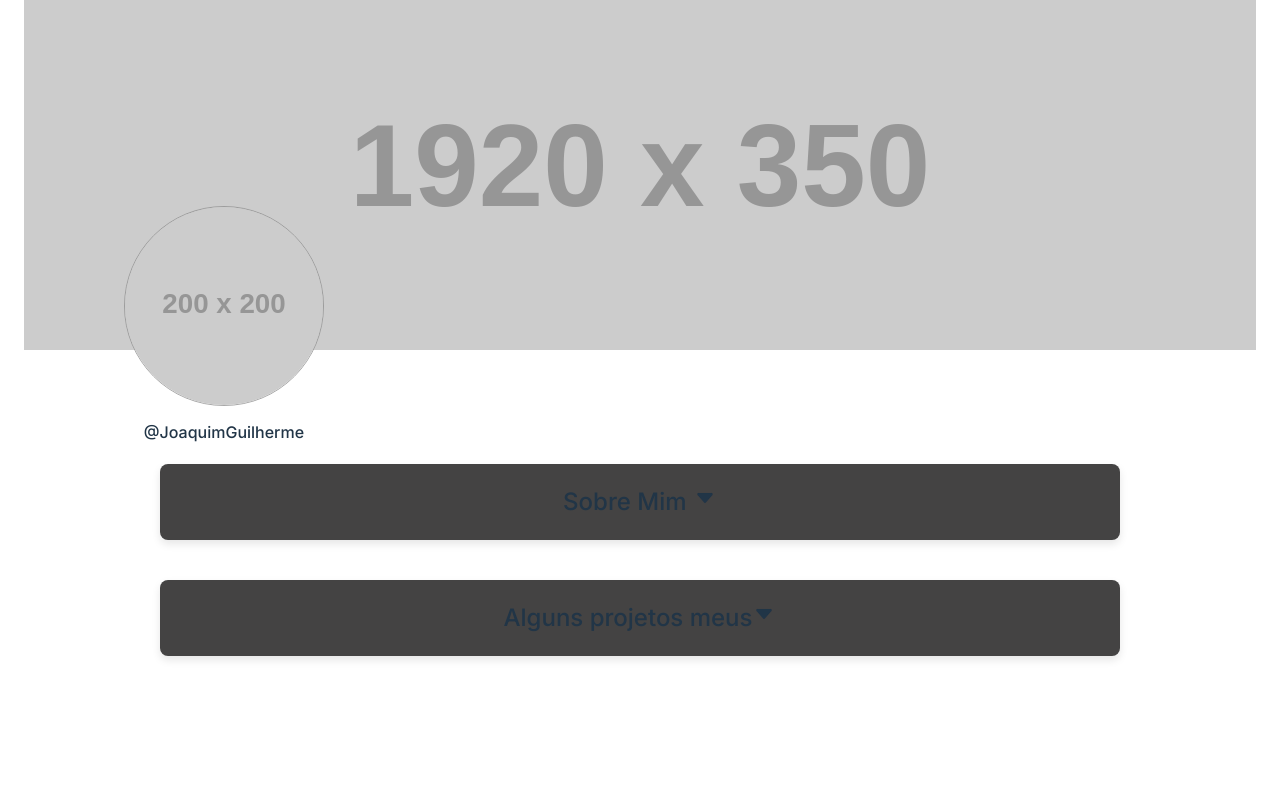
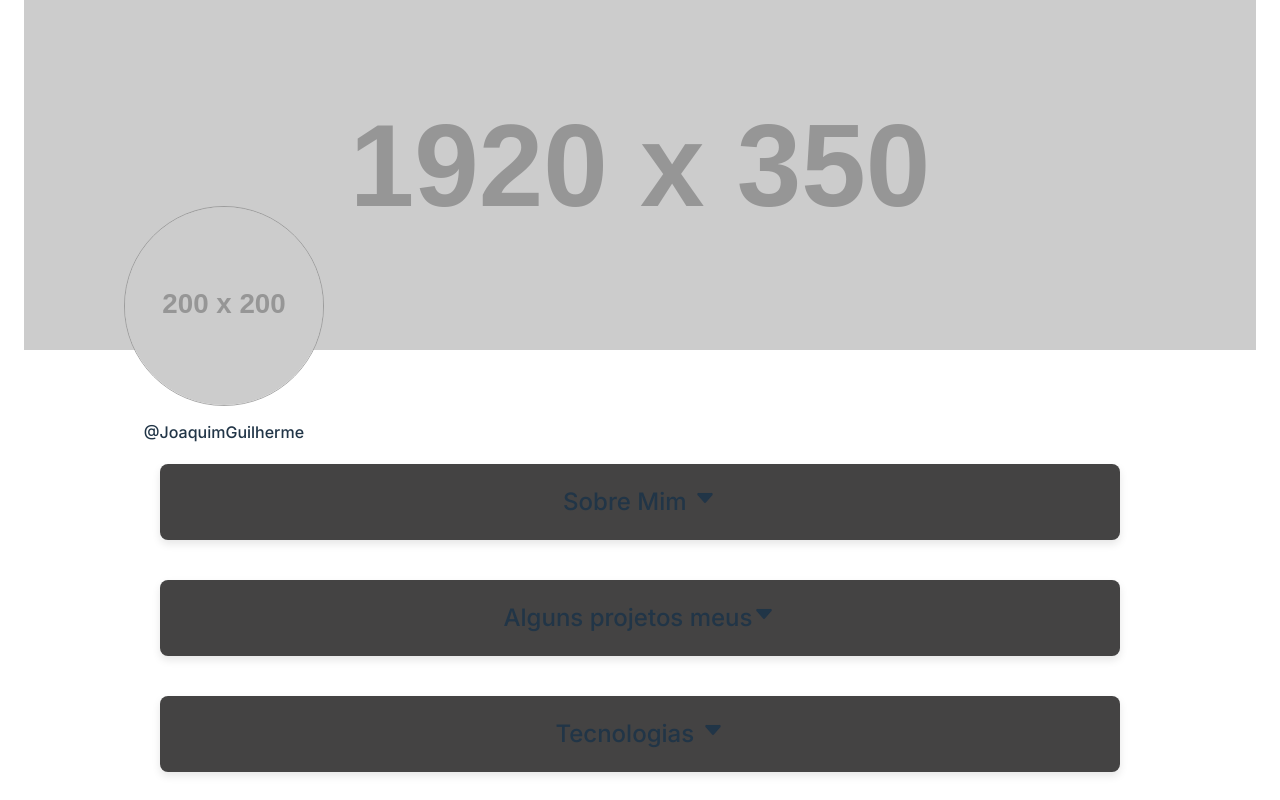
Before and after one commit to Joaquimtxt/AulasReact, a React (Vite) app in the folder 05-portfolio/: page / in a window 1280 px wide. Built offline with nearby package versions, Linux system fonts and the light colour scheme.

Commit message:
Fazendo Linguagens mais usadas

```diff
--- a/05-portfolio/components/About/About.jsx
+++ b/05-portfolio/components/About/About.jsx
@@ -8,15 +8,16 @@ const About = (props) => {
         setIsExpanded(!isExpanded);
     };
 
+
     return (
         <section className={styles.aboutContainer}>
         <div className={styles.aboutHeader} onClick={toggleExpand}>
-            <h2>Sobre Mim {isExpanded ? <ion-icon name="caret-up-outline"></ion-icon> : <ion-icon name="caret-down-outline"></ion-icon>}</h2>
+            <h2>{props.titulo} {isExpanded ? <ion-icon name="caret-up-outline"></ion-icon> : <ion-icon name="caret-down-outline"></ion-icon>}</h2>
         </div>
         {isExpanded && (
             <div className={styles.aboutContent}>
                 <hr />
-                <h4>Oi meu nome é {props.devNome}</h4>
+                <h4>{props.devNome}</h4>
                 <p>{props.descricao}</p>
             </div>
         )}
--- a/05-portfolio/components/About/About.module.css
+++ b/05-portfolio/components/About/About.module.css
@@ -33,6 +33,18 @@
   color: #555;
   transition: max-height 0.3s ease-in-out;
 }
+.linguagensContainer{
+  display: inline-block;
+  background-color: #333;
+  stroke: white;
+  stroke-width: 15px;
+  border: 2px solid #fff;
+
+  & .linguagensItem{
+    padding: 8px 16px;
+    margin-right: 8px;
+  }
+}
 
 @media only screen and (max-width: 700px) {
   /* Celulares maiores */
--- /dev/null
+++ b/05-portfolio/components/Linguagens/Linguagens.jsx
@@ -0,0 +1,36 @@
+import { useState } from 'react';
+import styles from './Linguagens.module.css'
+
+const Linguagens = (props) => {
+   const [isExpanded, setIsExpanded] = useState(false);
+
+      const toggleExpand = () => {
+          setIsExpanded(!isExpanded);
+      };
+    return (
+        <section className={styles.tecnologiasContainer}>
+              <div className={styles.tecnologiasHeader} onClick={toggleExpand}>
+                  <h2>{props.titulo} {isExpanded ? <ion-icon name="caret-up-outline"></ion-icon> : <ion-icon name="caret-down-outline"></ion-icon>}</h2>
+              </div>
+              {isExpanded && (
+      <div className={styles.tecnologiasContent}>
+      <hr />
+      <table>
+      <tr>
+        <td>
+          <div className={styles.linguagensContainer}>
+            {props.imagemLinks.map((link, index) => (
+              <img className={styles.linguagensItem} key={index} src={link} alt={`Linguagem ${index + 1}`} />
+            ))}
+          </div>
+        </td>
+      </tr>
+      </table>
+      </div>
+              )}
+      </section>
+    )
+  }
+
+
+export default Linguagens
--- /dev/null
+++ b/05-portfolio/components/Linguagens/Linguagens.module.css
@@ -0,0 +1,66 @@
+.tecnologiasContainer {
+    width: 100%;
+    max-width: 960px;
+    padding: 20px;
+    background-color: #444343;
+    border-radius: 8px;
+    box-shadow: 0 4px 8px rgba(0, 0, 0, 0.1);
+    display: flex;
+    flex-direction: column;
+    align-items: center;
+    cursor: pointer;
+    margin: 20px auto;
+  }
+
+  .tecnologiasHeader {
+    width: 100%;
+    text-align: center;
+  }
+
+  .tecnologiasHeader h2 {
+    font-size: 24px;
+    font-weight: bold;
+    color: #333;
+    transition: color 0.3s;
+  }
+
+
+
+  .tecnologiasContent {
+    width: 100%;
+    margin-top: 20px;
+    font-size: 18px;
+    color: #555;
+    transition: max-height 0.3s ease-in-out;
+  }
+  .linguagensContainer{
+    display: inline-block;
+    background-color: #333;
+    stroke: white;
+    stroke-width: 15px;
+    border: 2px solid #fff;
+
+    & .linguagensItem{
+      padding: 8px 16px;
+      margin-right: 8px;
+    }
+  }
+
+  @media only screen and (max-width: 700px) {
+    /* Celulares maiores */
+    .aboutContainer {
+      width: 90%;
+      padding: 14px;
+    }
+    .aboutHeader h2 {
+      width: 80%;
+    }
+    .aboutContent {
+      margin-top: 24px;
+      display: flex;
+      flex-direction: column;
+      justify-content: center;
+      align-items: center;
+      gap: 16px;
+    }
+  }
--- a/05-portfolio/src/App.jsx
+++ b/05-portfolio/src/App.jsx
@@ -1,9 +1,17 @@
 import About from "../components/About/about";
+import Linguagens from "../components/Linguagens/Linguagens";
 import Portfolio from "../components/Portfolio/Portfolio";
 import Profile from "../components/Profile";
 import "./App.css";
 
 function App() {
+   const imagemLinks = [
+            "https://img.shields.io/badge/HTML5-E34F26?style=for-the-badge&logo=html5&logoColor=white",
+            "https://img.shields.io/badge/CSS3-1572B6?style=for-the-badge&logo=css3&logoColor=white",
+            "https://img.shields.io/badge/JavaScript-F7DF1E?style=for-the-badge&logo=javascript&logoColor=black",
+            "https://img.shields.io/badge/React-61DAFB?style=for-the-badge&logo=react&logoColor=black",
+            "https://img.shields.io/badge/Node.js-339933?style=for-the-badge&logo=nodedotjs&logoColor=white",
+        ];
   return (
     <div id="App">
       <div id="container">
@@ -17,10 +25,12 @@ function App() {
         </div>
         <div id="conteudo">
           <About
-            devNome="Seu Nome"
+          titulo="Sobre Mim"
+            devNome="Oi meu nome é Seu Nome"
             descricao="Esta é a descrição sobre você."
           />
           <Portfolio />
+          <Linguagens titulo="Tecnologias" imagemLinks={imagemLinks} />
         </div>
       </div>
     </div>
```
